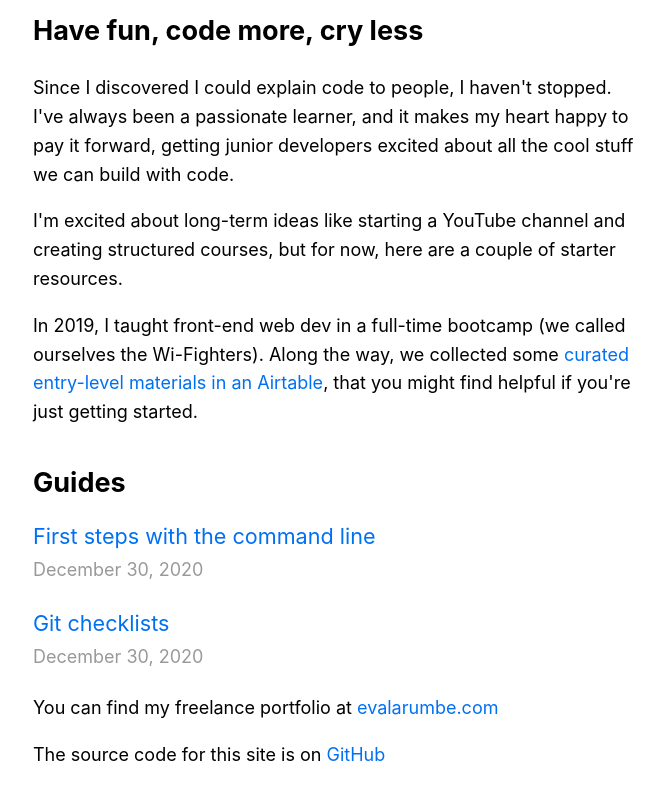
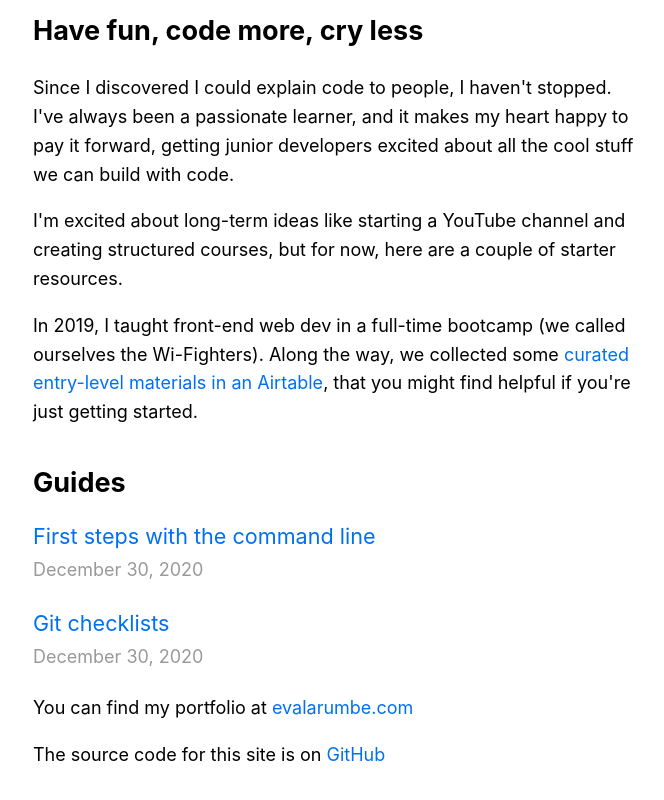
Before and after one commit to code-makes-me-cry/code-makes-me-cry, a Next.js app: page / in a window 1280 px wide. Shown: the part 435-1235 px from the top of the page, without its empty margins (301-965 px from the left). Built offline with nearby package versions, Linux system fonts and the light colour scheme.

Commit message:
Tweak content

```diff
--- a/pages/index.js
+++ b/pages/index.js
@@ -83,7 +83,7 @@ export default function Home({ allPostsData }) {
       </section>
       <footer>
         <p>
-          You can find my freelance portfolio at{' '}
+          You can find my portfolio at{' '}
           <a href="https://www.evalarumbe.com">evalarumbe.com</a>
         </p>
         <p>
```
